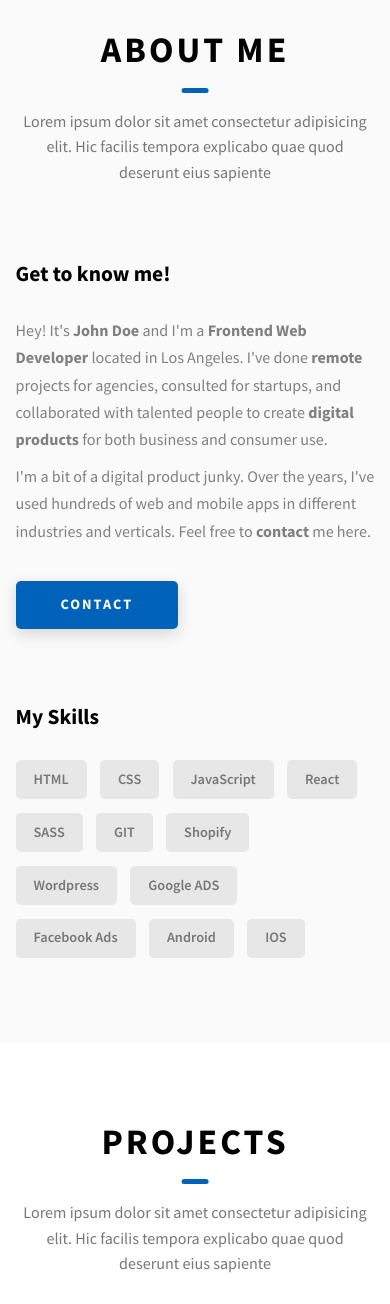
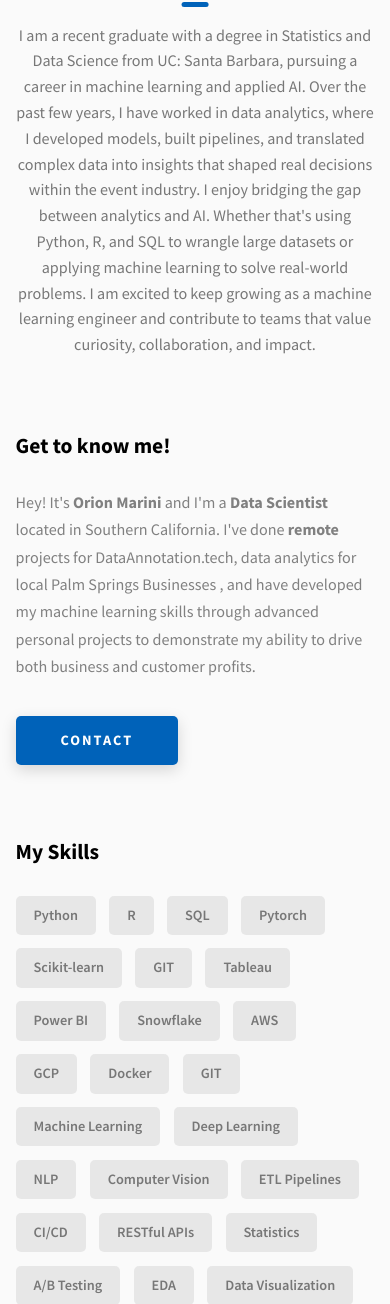
Before and after one commit to kahikialani/kahikialani.github.io, a website: page index.html in a window 390 px wide. Shown: the part 696-2000 px from the top of the page. Drawn offline with Linux system fonts and the light colour scheme.

Commit message:
Add files via upload

```diff
--- a/index.html
+++ b/index.html
@@ -27,7 +27,7 @@
               class="header__logo-img"
             />
           </div>
-          <span class="header__logo-sub">John Doe</span>
+          <span class="header__logo-sub">ORION MARINI</span>
         </div>
         <div class="header__main">
           <ul class="header__links">
@@ -84,12 +84,10 @@
     </header>
     <section class="home-hero">
       <div class="home-hero__content">
-        <h1 class="heading-primary">Hey, My name is John Doe</h1>
+        <h1 class="heading-primary">Hi! My name is Orion Marini</h1>
         <div class="home-hero__info">
           <p class="text-primary">
-            Lorem ipsum dolor sit amet consectetur adipisicing elit. Hic facilis
-            tempora explicabo quae quod deserunt eius sapiente solutions for
-            complex problems
+            Data Scientist
           </p>
         </div>
         <div class="home-hero__cta">
@@ -155,8 +153,16 @@
         <h2 class="heading heading-sec heading-sec__mb-med">
           <span class="heading-sec__main">About Me</span>
           <span class="heading-sec__sub">
-            Lorem ipsum dolor sit amet consectetur adipisicing elit. Hic facilis
-            tempora explicabo quae quod deserunt eius sapiente
+            I am a recent graduate with a degree in Statistics and Data Science
+            from UC: Santa Barbara, pursuing a career in machine learning and
+            applied AI. Over the past few years, I have worked in data analytics,
+            where I developed models, built pipelines, and translated complex
+            data into insights that shaped real decisions within the event industry.
+            I enjoy bridging the gap between analytics and AI. Whether that's
+            using Python, R, and SQL to wrangle large datasets or applying
+            machine learning to solve real-world problems. I am excited to
+            keep growing as a machine learning engineer and contribute
+            to teams that value curiosity, collaboration, and impact.
           </span>
         </h2>
         <div class="about__content">
@@ -165,20 +171,15 @@
             <div class="about__content-details">
               <p class="about__content-details-para">
                 Hey! It's
-                <strong>John Doe</strong>
-                and I'm a <strong> Frontend Web Developer </strong> located in
-                Los Angeles. I've done
+                <strong>Orion Marini</strong>
+                and I'm a <strong> Data Scientist </strong> located in
+                Southern California. I've done
                 <strong> remote </strong>
-                projects for agencies, consulted for startups, and collaborated
-                with talented people to create
-                <strong>digital products </strong>
-                for both business and consumer use.
+                projects for DataAnnotation.tech, data analytics for local Palm Springs Businesses
+                , and have developed my machine learning skills through advanced personal projects
+                to demonstrate my ability to drive both business and customer profits.
               </p>
               <p class="about__content-details-para">
-                I'm a bit of a digital product junky. Over the years, I've used
-                hundreds of web and mobile apps in different industries and
-                verticals. Feel free to
-                <strong>contact</strong> me here.
               </p>
             </div>
             <a href="./#contact" class="btn btn--med btn--theme dynamicBgClr"
@@ -188,18 +189,30 @@
           <div class="about__content-skills">
             <h3 class="about__content-title">My Skills</h3>
             <div class="skills">
-              <div class="skills__skill">HTML</div>
-              <div class="skills__skill">CSS</div>
-              <div class="skills__skill">JavaScript</div>
-              <div class="skills__skill">React</div>
-              <div class="skills__skill">SASS</div>
+              <div class="skills__skill">Python</div>
+              <div class="skills__skill">R</div>
+              <div class="skills__skill">SQL</div>
+              <div class="skills__skill">Pytorch</div>
+              <div class="skills__skill">Scikit-learn</div>
               <div class="skills__skill">GIT</div>
-              <div class="skills__skill">Shopify</div>
-              <div class="skills__skill">Wordpress</div>
-              <div class="skills__skill">Google ADS</div>
-              <div class="skills__skill">Facebook Ads</div>
-              <div class="skills__skill">Android</div>
-              <div class="skills__skill">IOS</div>
+              <div class="skills__skill">Tableau</div>
+              <div class="skills__skill">Power BI</div>
+              <div class="skills__skill">Snowflake</div>
+              <div class="skills__skill">AWS</div>
+              <div class="skills__skill">GCP</div>
+              <div class="skills__skill">Docker</div>
+              <div class="skills__skill">GIT</div>
+              <div class="skills__skill">Machine Learning</div>
+              <div class="skills__skill">Deep Learning</div>
+              <div class="skills__skill">NLP</div>
+              <div class="skills__skill">Computer Vision</div>
+              <div class="skills__skill">ETL Pipelines</div>
+              <div class="skills__skill">CI/CD</div>
+              <div class="skills__skill">RESTful APIs</div>
+              <div class="skills__skill">Statistics</div>
+              <div class="skills__skill">A/B Testing</div>
+              <div class="skills__skill">EDA</div>
+              <div class="skills__skill">Data Visualization</div>
             </div>
           </div>
         </div>
@@ -210,8 +223,7 @@
         <h2 class="heading heading-sec heading-sec__mb-bg">
           <span class="heading-sec__main">Projects</span>
           <span class="heading-sec__sub">
-            Lorem ipsum dolor sit amet consectetur adipisicing elit. Hic facilis
-            tempora explicabo quae quod deserunt eius sapiente
+            Take a look at my current and previous projects!
           </span>
         </h2>
 
@@ -226,14 +238,12 @@
               />
             </div>
             <div class="projects__row-content">
-              <h3 class="projects__row-content-title">Project 1</h3>
+              <h3 class="projects__row-content-title">CAL FIRE Analytics Pipeline</h3>
               <p class="projects__row-content-desc">
-                Lorem ipsum dolor sit amet consectetur adipisicing elit. Hic
-                facilis tempora, explicabo quae quod deserunt eius sapiente
-                praesentium.
+                Built a Python + SQL pipeline processing 3,200+ CAL FIRE incidents, including data cleaning, validation, and SQLite storage. Created Tableau dashboards and statistical analyses revealing seasonal wildfire patterns, and engineered a workflow supporting predictive modeling for fire risk assessment.
               </p>
               <a
-                href="./project-1.html"
+                href="https://github.com/kahikialani/calfire_analytics"
                 class="btn btn--med btn--theme dynamicBgClr"
                 target="_blank"
                 >Case Study</a
@@ -250,14 +260,12 @@
               />
             </div>
             <div class="projects__row-content">
-              <h3 class="projects__row-content-title">Project 2</h3>
+              <h3 class="projects__row-content-title">Forecasting Spotify Interest</h3>
               <p class="projects__row-content-desc">
-                Lorem ipsum dolor sit amet consectetur adipisicing elit. Hic
-                facilis tempora, explicabo quae quod deserunt eius sapiente
-                praesentium.
+                Analyzed 13 years of Google Trends data in R to model and forecast Spotify search popularity. Built a SARIMA(2,1,1)x(1,0,0) model achieving 89% forecast accuracy, complemented with GARCH modeling to capture volatility patterns. Identified cyclical peaks every 12/15 months and visualized long-term trends, providing actionable insights for strategic planning in music streaming analytics.
               </p>
               <a
-                href="./project-2.html"
+                href="https://kahikialani.github.io/Time-Series-Forecasting/"
                 class="btn btn--med btn--theme dynamicBgClr"
                 target="_blank"
                 >Case Study</a
@@ -274,14 +282,12 @@
               />
             </div>
             <div class="projects__row-content">
-              <h3 class="projects__row-content-title">Project 3</h3>
+              <h3 class="projects__row-content-title">Quantifying Rock Climbing Ability with ML</h3>
               <p class="projects__row-content-desc">
-                Lorem ipsum dolor sit amet consectetur adipisicing elit. Hic
-                facilis tempora, explicabo quae quod deserunt eius sapiente
-                praesentium.
+                Built multiple predictive models in R to estimate climbing performance from user metrics, including Random Forests, SVM, k-NN, and LDA, achieving 75% test accuracy. Cleaned and preprocessed public survey data, implemented 10-fold cross-validation, and developed an interactive interface to visualize how strength metrics influence climbing grades.
               </p>
               <a
-                href="./project-3.html"
+                href="https://github.com/kahikialani/Climbing-Analysis"
                 class="btn btn--med btn--theme dynamicBgClr"
                 target="_blank"
                 >Case Study</a
@@ -389,7 +395,7 @@
             </div>
           </div>
           <div class="main-footer__row main-footer__row-2">
-            <h4 class="heading heading-sm text-lt">John Doe</h4>
+            <h4 class="heading heading-sm text-lt">Orion Marini</h4>
             <p class="main-footer__short-desc">
               Lorem ipsum dolor sit amet consectetur adipisicing elit facilis
               tempora explicabo quae quod deserunt
@@ -399,7 +405,7 @@
 
         <!-- If you give me some credit or shoutout here by linking to my website, then it will be a big thing for me and will help me a lot :) -->
         <div class="main-footer__lower">
-          &copy; Copyright 2021. Made by
+          &copy;
           <a rel="noreferrer" target="_blank" href="https://rammaheshwari.com"
             >Ram Maheshwari</a
           >
```
